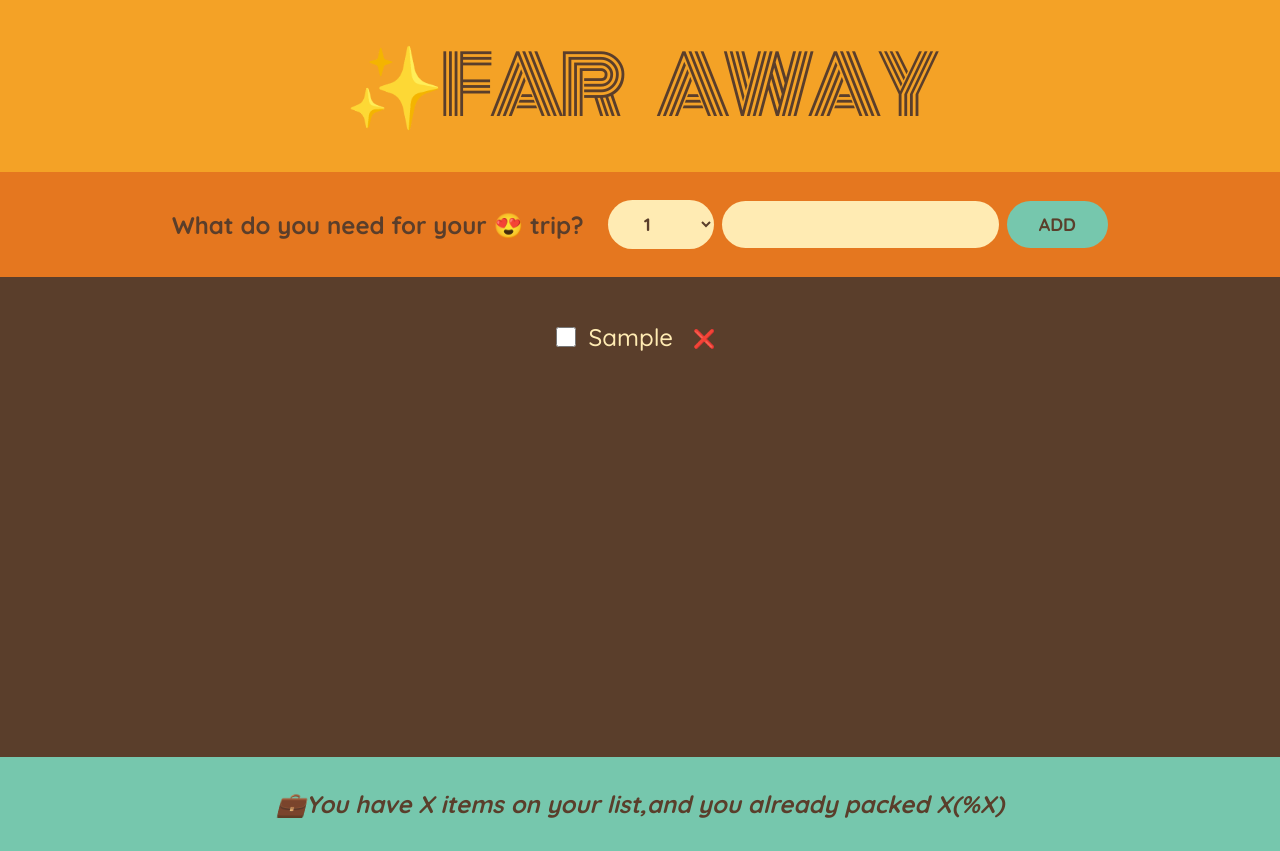
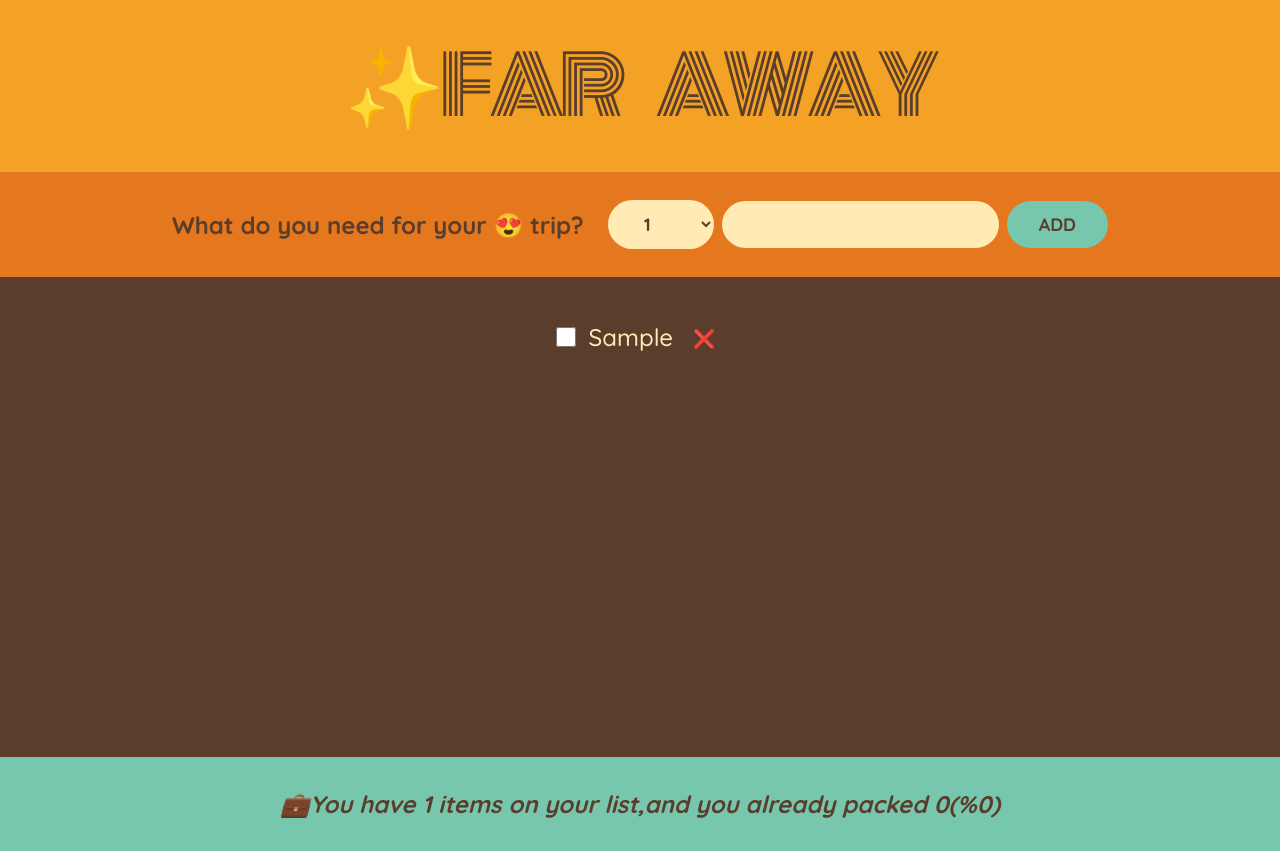
Before and after one commit to zacktam12/travel-list, a React (Create React App) app: page / in a window 1280 px wide. Both pictures are taken after typing "Sample" into the empty fields and a click on the button "ADD". Built offline with nearby package versions, Linux system fonts and the light colour scheme.

Commit message:
Calculating Statistics as Derived State

```diff
--- a/src/App.js
+++ b/src/App.js
@@ -2,6 +2,7 @@ import { useState } from "react";
 
 export default function App() {
   const [items, setItems] = useState([]);
+  const [numItems, setNumItems] = useState([]);
 
   function handleAddItems(item) {
     setItems((items) => [...items, item]);
@@ -27,7 +28,7 @@ export default function App() {
         onDeleteItem={handleDeleteItem}
         onToggleItem={handleToggleItems}
       />
-      <Stats />
+      <Stats items={items} />
     </div>
   );
 }
@@ -107,10 +108,30 @@ function Item({ item, onDeleteItem, onToggleItem }) {
     </li>
   );
 }
-function Stats() {
+function Stats({ items }) {
+  if (!items.length) {
+    return (
+      <p className="stats">
+        <em>Please start inserting your items 🚀</em>
+      </p>
+    );
+  }
+  const numItems = items.length;
+  const numPacked = items.filter((item) => item.packed).length;
+  const percentage = Math.round((numPacked / numItems) * 100);
   return (
     <footer className="stats">
-      <em>💼You have X items on your list,and you already packed X(%X)</em>
+      <em>
+        {percentage === 100 ? (
+          "You got everything ready to go ✈"
+        ) : (
+          <em>
+            {" "}
+            💼You have {numItems} items on your list,and you already packed{" "}
+            {numPacked}(%{percentage})
+          </em>
+        )}
+      </em>
     </footer>
   );
 }
```
